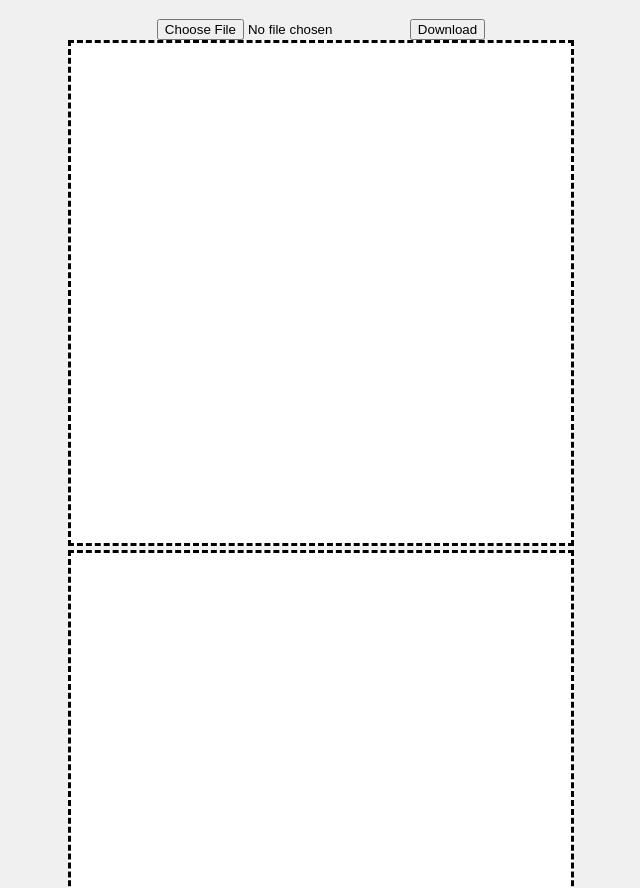
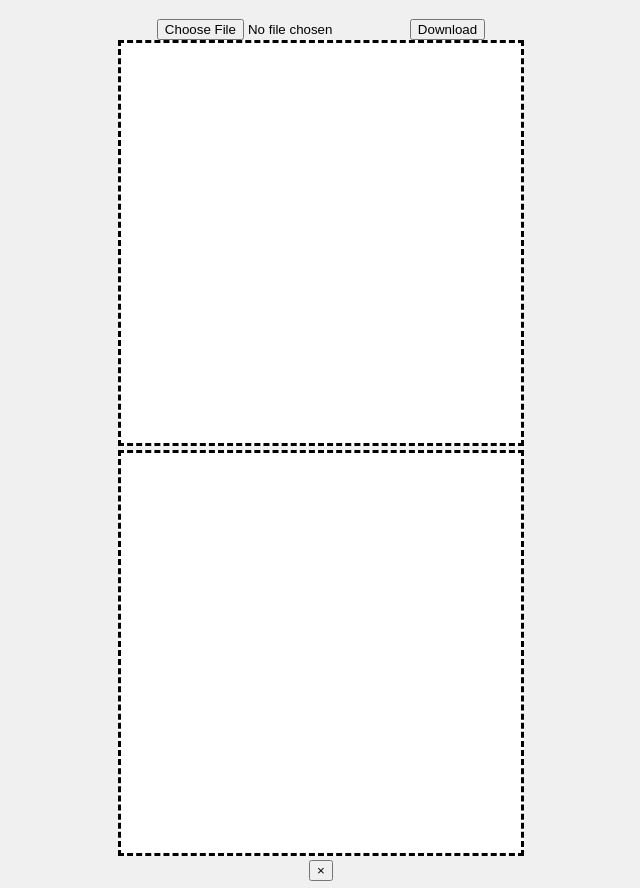
Before and after one commit to KaneuchiLin/ArtisticColorPicker, a plain HTML site: page index.html in a window 1280 px wide. Shown: the part 61-949 px from the top of the page, without its empty margins (319-959 px from the left). Drawn offline with Linux system fonts and the light colour scheme.

Commit message:
Update index.html

```diff
--- a/index.html
+++ b/index.html
@@ -33,8 +33,8 @@
     <body>
         <h1>ArtisticColorPicker</h1>
         <input id="fileInput" type="file"><button id="download">Download</button><br>
-        <canvas width="500" height="500" id="canvas1"></canvas><br>
-        <canvas width="500" height="500" id="canvas2"></canvas><br>
+        <canvas width="400" height="400" id="canvas1"></canvas><br>
+        <canvas width="400" height="400" id="canvas2"></canvas><br>
         <div id="colors" class="colors"></div>
         <button id="clear">×</button><br>
         <script>
```
